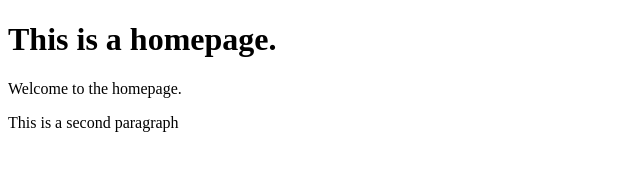
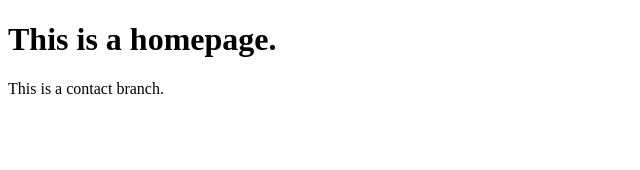
Before and after one commit to HCWeng/project001, a plain HTML site: page index.html in a window 1280 px wide. Shown: the whole page, without its empty margins (0-640 px from the left). Drawn offline with Linux system fonts and the light colour scheme.

Commit message:
add a new line

```diff
--- a/index.html
+++ b/index.html
@@ -12,8 +12,8 @@
 
 <body>
     <h1>This is a homepage.</h1>
-    <p>Welcome to the homepage.</p>
-    <p>This is a second paragraph</p>
+    <p>This is a contact branch.</p>
+
 </body>
 
 </html>
```
